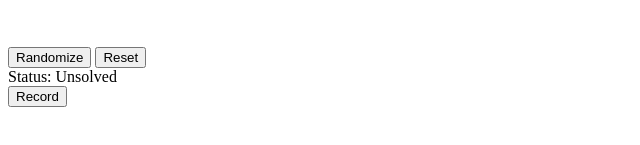
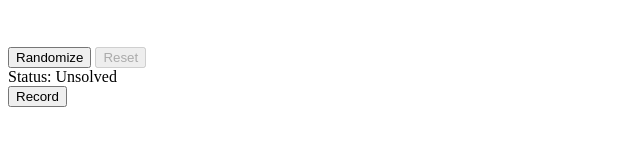
Before and after one commit to aliendroid1/math, a plain HTML site: page index.html in a window 1280 px wide. Shown: the part 353-498 px from the top of the page, 0-640 px from the left. Drawn offline with Linux system fonts and the light colour scheme.

Commit message:
Update index.html
Disabled reset button

```diff
--- a/index.html
+++ b/index.html
@@ -245,7 +245,7 @@ for (let i = 0; i < positions.length; i++) {
 <div id="indicator">Status: Unsolved</div>
 <script>
     let wasRandomized = false;
-
+    reset.disabled=true;
     function checkSolved() {
         if (!wasRandomized) return;
 
```
